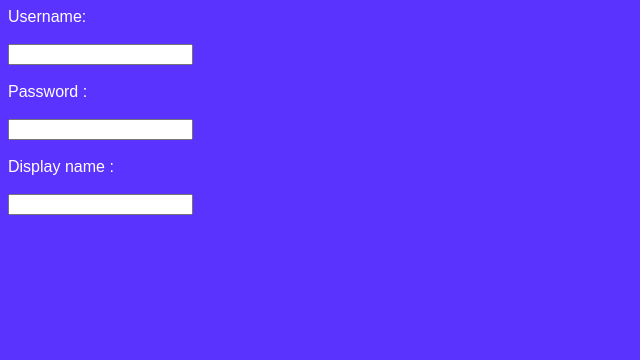
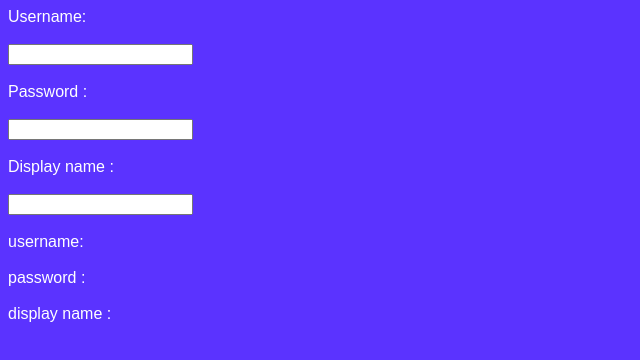
Before and after one commit to ahmedrd99/React-Test-Project, a React (Vite) app: page / in a window 1280 px wide. Shown: the top 360 px of the page, without its empty margins (0-640 px from the left). Built offline with nearby package versions, Linux system fonts and the light colour scheme.

Commit message:
useState

```diff
--- a/src/components/LoginForm.jsx
+++ b/src/components/LoginForm.jsx
@@ -8,6 +8,7 @@ export function LoginForm() {
     <form onSubmit= {(e) => {
         e.preventDefault(); // Empêche la page de se recharger
         const formData = new FormData(e.target);//(e.target) ici cible le form lui-méme
+        // new FormData() : Crée un objet qui récupère automatiquement toutes les données du formulaire.
         const username = formData.get("username")
         const password = formData.get("password")
 
@@ -26,20 +27,28 @@ export function LoginForm() {
         }}>Username:</label>
         <br />
         <br />
-<input id='username' value={username}
+<input
+    id='username'
+    value={username}
     onChange={(e) => { setUsername(e.target.value);
-     console.log(e.target.value ) ;
+    console.log(e.target.value ) ;}}
+    name="username"
+    style={{padding:"10px", borderRadius:"6px", boxShadow:"initial",width:"300px"
 
-}}  name="username" style={{padding:"10px", borderRadius:"6px",
-boxShadow:"initial",width:"300px"}}/>
+ }}/>
 <br />
 <br />
-<label htmlFor="Email" style={{cursor:"Pointer",
+<label htmlFor="Email"
+style={{cursor:"Pointer",
         fontSize:"32px"
-        }}>Your Email:</label>
+        }}>Your Email:
+</label>
 <br />
 <br />
-<input id='Email' name="Email" type="email" style={{padding:"10px", borderRadius:"6px", boxShadow:"initial", width:"300px"}}/>
+<input id='Email'
+ name="Email"
+ type="email"
+ style={{padding:"10px", borderRadius:"6px", boxShadow:"initial", width:"300px"}}/>
 <br />
 <br />
 <label htmlFor="Pasword" style={{cursor:"Pointer",
@@ -47,14 +56,19 @@ boxShadow:"initial",width:"300px"}}/>
         }} >Password:</label>
         <br />
         <br />
-<input id='Password' name="password" type="password"
+<input
+    id='Password'
+    name="password"
+    type="password"
     onChange={(e)=> {console.log("lettre:",e.target.value);}}
     style={{padding:"10px", borderRadius:"6px", boxShadow:"initial", width:"300px"}}/>
 <br />
 <br />
-<button  onClick={(e) =>{console.log( "buttoncliquer")} }
+<button
+onClick={(e) =>{console.log( "buttoncliquer")} }
 style={{display:"block", padding:"10px",width:"100px",   fontWeight: "bold" , fontSize:"20px", cursor:"pointer"}}>
-    Login </button>
+    Login
+</button>
 
     </form>
 );
--- a/src/components/RegisterForm.jsx
+++ b/src/components/RegisterForm.jsx
@@ -1,20 +1,38 @@
-import { useState } from "react"
+import { useState } from "react";
 
 export function RegisterForm(){
-    const [username , setUsername]=useState("");
-    const [password , setPassword]=useState("");
-    const [displayName , setDisplayName] = useState("");
-    return <form>
+    // const [username , setUsername]=useState("");
+    // const [password , setPassword]=useState("");
+    // const [displayName , setDisplayName]=useState("");
+
+    // const isDisabled =  !username || !password || !displayName; // Désactivé si un champ est vide
+
+    //Gestion des champs de formulaire avec un seul state (formFields)
+    const [formFields ,setFormFields]=useState({
+        username:'',
+        password:'',
+        displayName:''
+    });
+    console.log(formFields);
+    return <form onSubmit={(e)=>{ e.preventDefault();}}>
         <div>
             <label htmlFor="username"> Username:</label>
             <br />
             <br />
         <input
         id="username"
-        value={username}
-        onChange={(e)=> { setUsername (e.target.value);
+        value={formFields.username} // important for binding with state
+       // onChange={(e)=> { setFormFields (e.target.value);// also this important for binding  }}
+       onChange={
+        (e)=>{
+         setFormFields((currentState) =>
+        ({ ...currentState , // React te donne le VRAI état actuel
+            username: e.target.value,
+        }))
+        }
+        }
 
-          }} />
+         />
 
         </div>
          <br />
@@ -22,11 +40,15 @@ export function RegisterForm(){
             <label htmlFor="password" >Password : </label>
             <br />
             <br />
-        <input id="password"
-        value={password}
-        onChange={(e)=> { setPassword (e.target.value);
-
-        }} />
+        <input
+        id="password"
+        value={formFields.password}
+        //onChange={(e)=> { setPassword (e.target.value);}}
+        onChange={(e)=>{ setFormFields((currentState) =>
+            ({ ...currentState , // React te donne le VRAI état actuel
+                password: e.target.value,
+            }))}}
+          />
 
         </div>
          <br />
@@ -34,12 +56,53 @@ export function RegisterForm(){
             <label htmlFor="displayName"> Display name : </label>
             <br />
             <br />
-        <input id="displayName"
-        value={displayName}
-        onChange={(e)=> { setDisplayName (e.target.value);
-
-        }} />
+        <input
+        id="displayName"
+        value={formFields.displayName}
+       // onChange={(e)=> { setDisplayName (e.target.value);}}
+       onChange={(e)=>{
+        setFormFields((currentState) =>
+            ({ ...currentState , // React te donne le VRAI état actuel
+                displayName: e.target.value,
+            }))
+       }}
+        />
 
         </div>
+        <br />
+        <div>
+            <span>
+                username: {formFields.username}
+            </span>
+            <br />
+            <br />
+            <span> password : <span></span>
+
+                 <span style={{
+                    color: 'transparent',
+                    textShadow: '0 0 5px rgba(0, 0, 0, 0.5)',
+                    fontFamily: 'monospace'
+                    }}>
+                    {formFields.password}
+                </span>
+            </span>
+            <br />
+            <br />
+            <span> display name : {formFields.displayName} </span>
+
+
+        </div>
+        <br />
+        {
+        /* <button
+         disabled={isDisabled}
+       style={{
+        backgroundColor: isDisabled ? "white" : "green",
+        padding: "10px",
+        cursor: isDisabled ? "not-allowed" : "pointer"
+      }}
+      >Sing Up
+      </button> */
+      }
     </form>
 }
```
Lines whose indentation alone changed are shown as unchanged.
